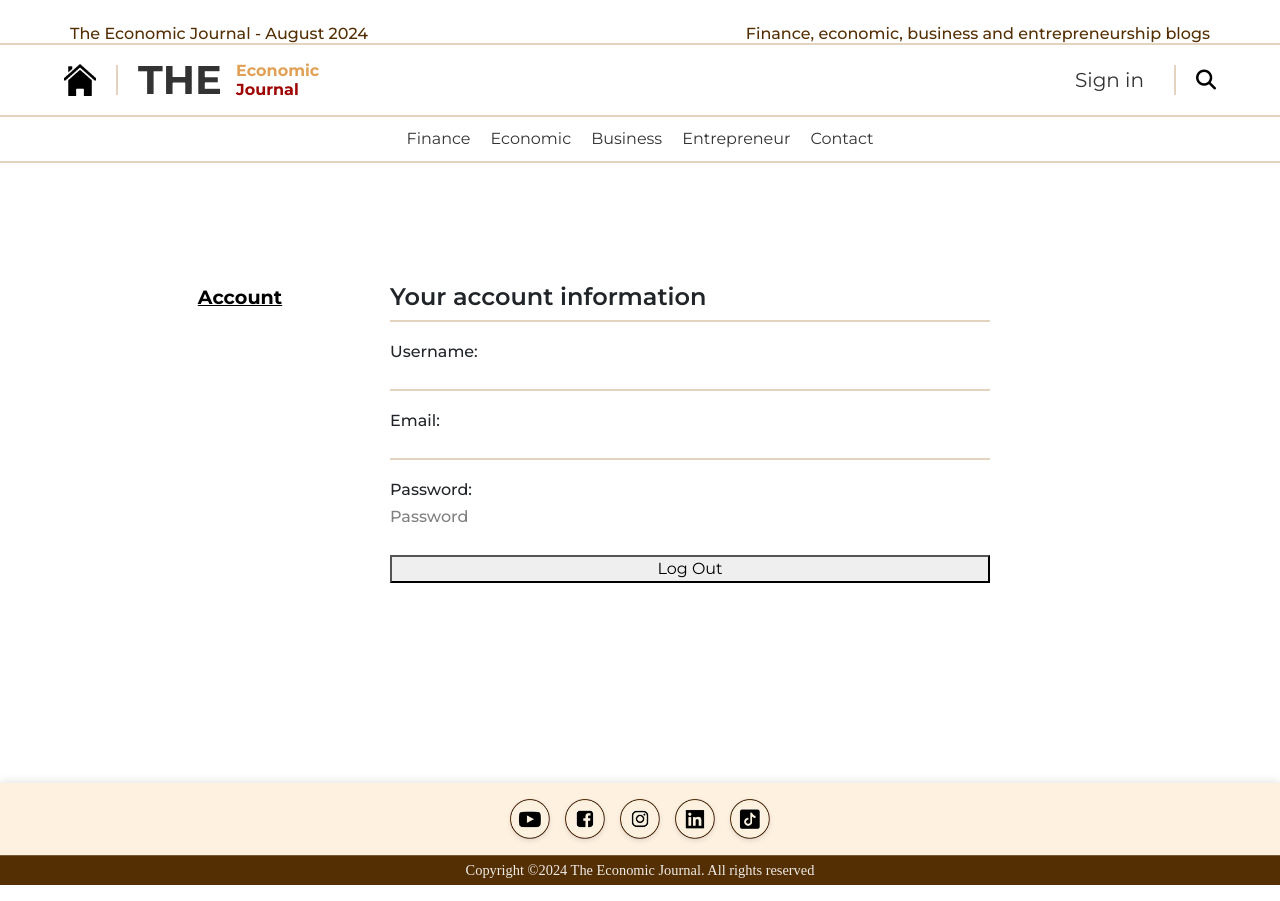
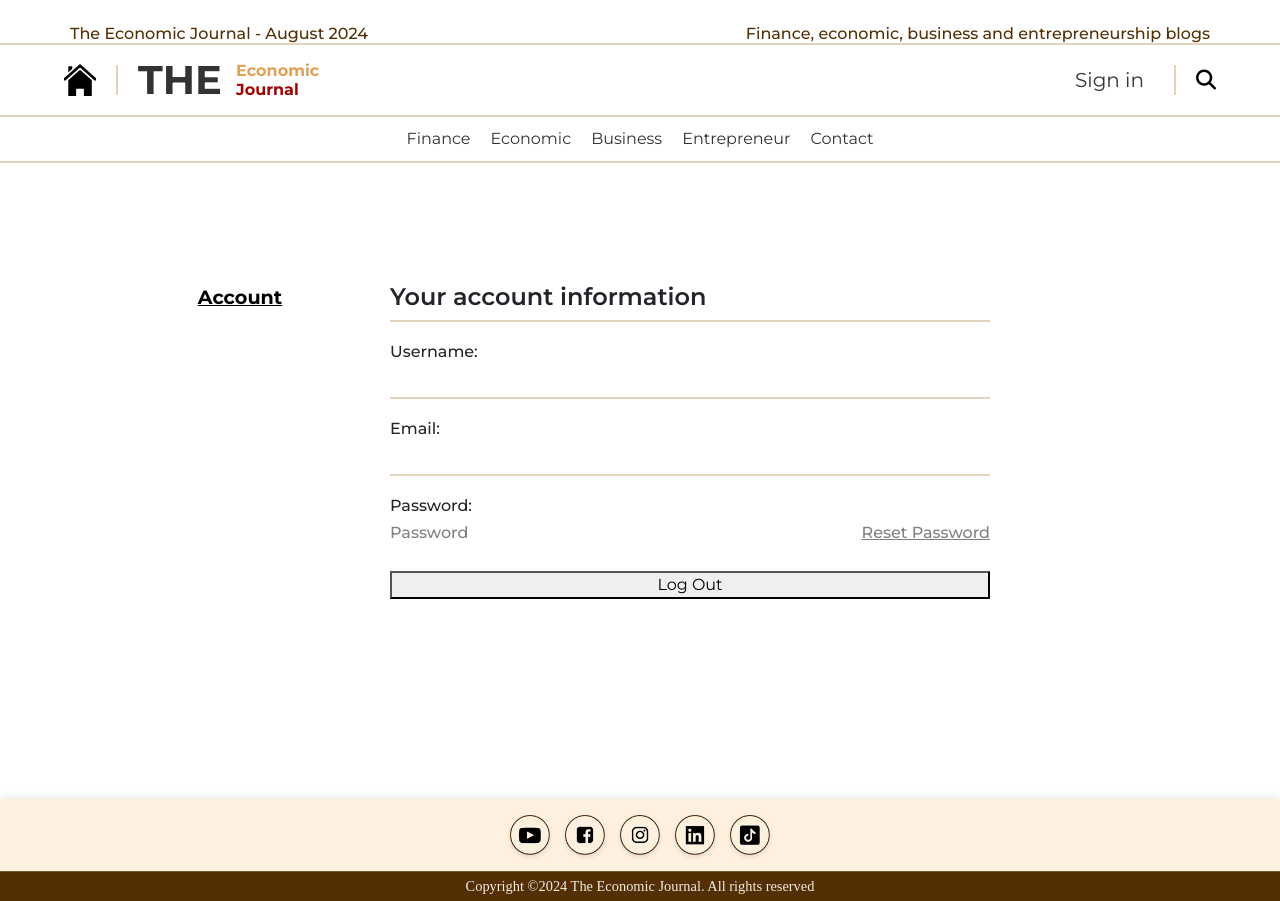
Before and after one commit to The-Economic-Journal-Dev/the-economic-journal-frontend, a React (Vite) app: page /profile in a window 1280 px wide. Built offline with nearby package versions, Linux system fonts and the light colour scheme; no server answers.

Commit message:
delete outdated instagram url

```diff
--- a/src/globalInfo.tsx
+++ b/src/globalInfo.tsx
@@ -1,7 +1,8 @@
 export const email = "theeconomicjournal2024@gmail.com";
 export const phoneNumber = "0981290707";
-export const instagramURL = "https://www.instagram.com/the.economicjournal/";
-export const facebookURL = "https://www.facebook.com/profile.php?id=61564577193496";
+export const instagramURL = "";
+export const facebookURL =
+  "https://www.facebook.com/profile.php?id=61564577193496";
 export const tiktokURL = "https://www.tiktok.com/@theeconomicjournal?lang=en";
 export const youtubeURL = "https://www.youtube.com/@TheEconomicJournal";
 export const linkedInURL = "";
--- a/src/pages/Profile/Profile.module.css
+++ b/src/pages/Profile/Profile.module.css
@@ -1,32 +1,39 @@
-main{
+main {
   display: flex;
   flex-direction: column;
 }
 
-.pageWrap{
-    position: relative;;
+.pageWrap {
+  position: relative;
   display: grid;
-    grid-template-columns:300px 800px;
+  grid-template-columns: 300px 800px;
   grid-template-areas: auto;
   margin-inline: auto;
-    padding: 15vh 0 25vh 0
+  padding: 15vh 0 25vh 0;
 }
 
-.page{
+.page {
   grid-column-start: 2;
   grid-column-end: 3;
   width: calc(100% - 200px);
-    display:flex;
+  display: flex;
   flex-direction: column;
 }
 
-.infoContainer{
-    border-top: 2px solid #E4D3BE;
-    padding: 20px 0 20px 0
+.infoContainer {
+  border-top: 2px solid #e4d3be;
+  padding: 20px 0 20px 0;
 }
 
-.info{
+.info {
+  display: flex;
+  justify-content: space-between;
   color: gray;
+}
+
+.info a {
+  color: gray;
+  text-decoration: underline;
 }
 
 @media (max-width: 768px) {
--- a/src/pages/Profile/Profile.tsx
+++ b/src/pages/Profile/Profile.tsx
@@ -1,4 +1,3 @@
-
 import { auth } from "../../firebase";
 import { signOut } from "firebase/auth";
 import { useNavigate } from "react-router-dom";
@@ -52,7 +51,9 @@ const Profile = () => {
 
             <div className={style.infoContainer}>
               <h6>Password:</h6>
-              <h6 className={style.info}>Password</h6>
+              <h6 className={style.info}>
+                Password <a href="./passwordreset">Reset Password</a>
+              </h6>
             </div>
             <button onClick={logOut}>Log Out</button>
           </div>
```
Lines whose indentation alone changed are shown as unchanged.
